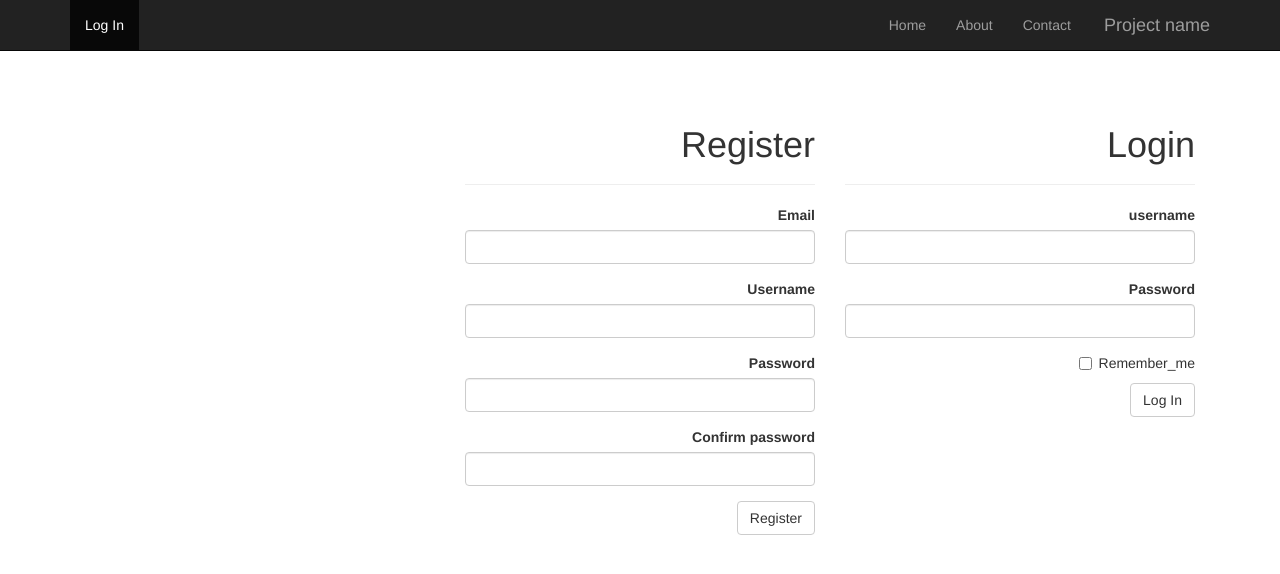
After one commit to AlahmadiKw/amthal, a Flask app: page /auth/authentication in a window 1280 px wide. The commit adds this page. Shown: the top 574 px of the page. Run offline with Flask 2, Linux system fonts and the light colour scheme; some libraries are stand-ins or nearby versions.

Commit message:
added registration (no confirming user yet)

```diff
--- a/app/auth/forms.py
+++ b/app/auth/forms.py
@@ -1,14 +1,11 @@
 from flask.ext.wtf import Form
 from wtforms import StringField, PasswordField, BooleanField, SubmitField
-from wtforms.validators import Required, Length, Email, Regexp
+from wtforms.validators import Required, Length, Email, Regexp, EqualTo
 from werkzeug.security import generate_password_hash, check_password_hash
+from wtforms import ValidationError
 
 from .. import mongo
 from ..models import User
-
-# def EmailAlreadyExist(form, field):
-#     if mongo.db.users.find({'email': field.data}):
-#         raise ValidationError('Email is already used by another user')
 
 class LoginForm(Form):
     regex = '^[A-Za-z][A-Za-z0-9_.]*$'
@@ -19,3 +16,24 @@ class LoginForm(Form):
     password = PasswordField('Password', validators=[Required()])
     remember_me = BooleanField('Remember_me')
     submit = SubmitField('Log In')
+
+
+class RegistrationForm(Form):
+    email = StringField('Email', validators=[Required(), Length(1, 64),
+                                           Email()])
+    username = StringField('Username', validators=[
+        Required(), Length(8,20), Regexp('^[A-Za-z][A-Za-z0-9_.]*$', 0,
+                                          'Usernames must have only letters, '
+                                          'numbers, dots or underscores')])
+    password = PasswordField('Password', validators=[
+        Required(), EqualTo('password2', message='Passwords do not match.')])
+    password2 = PasswordField('Confirm password', validators=[Required()])
+    submit = SubmitField('Register')
+
+    def validate_email(self, field):
+        if User.email_exists(email=field.data):
+            raise ValidationError('Email already registered.')
+
+    def validate_username(self, field):
+        if User.get_user(username=field.data):
+            raise ValidationError('Username already in use.')
--- a/app/auth/views.py
+++ b/app/auth/views.py
@@ -2,22 +2,46 @@ from flask import render_template, redirect, request, url_for, flash
 from flask.ext.login import login_user, logout_user, login_required
 
 from . import auth
-from .forms import LoginForm
+from .forms import LoginForm, RegistrationForm
 from .. import mongo, login_manager
 from ..models import User
 
-@auth.route('/login', methods=['GET', 'POST'])
+
+@auth.route('/login', methods=['POST'])
 def login():
-    form = LoginForm()
-    if form.validate_on_submit():
-        user_doc = User.get_user(form.username.data)
+    login_form = LoginForm(prefix='login')
+    if login_form.validate_on_submit():
+        print 'should not be printed'
+        user_doc = User.get_user(login_form.username.data)
         if user_doc and \
-           User.validate_login(user_doc['password_hash'], form.password.data):
+           User.validate_login(user_doc['password_hash'], login_form.password.data):
             user_obj = User(user_doc['_id'])
             login_user(user_obj)
             return redirect(request.args.get('next') or url_for('main.index'))
         flash('Invalid username or password.', category='alert-danger')
-    return render_template('auth/login.html', form=form)
+    return render_template('auth/authentication.html',
+                           login_form=login_form,
+                           register_form=RegistrationForm(prefix='register'))
+
+
+@auth.route('/register', methods=['POST'])
+def register():
+    register_form = RegistrationForm(prefix='register')
+    if register_form.validate_on_submit():
+        User.add_user(email=register_form.email.data,
+                      username=register_form.username.data,
+                      password=register_form.password.data)
+        flash('You can now login.', category='alert-info')
+    return render_template('auth/authentication.html',
+                           login_form=LoginForm(prefix='login'),
+                           register_form=register_form)
+
+
+@auth.route('/authentication')
+def authentication():
+    return render_template('auth/authentication.html',
+                           login_form=LoginForm(prefix='login'),
+                           register_form=RegistrationForm(prefix='register'))
 
 
 @auth.route('/logout')
--- /dev/null
+++ b/app/templates/auth/authentication.html
@@ -0,0 +1,27 @@
+{% extends "base.html" %}
+{% import "bootstrap/wtf.html" as wtf %}
+
+{% set active_page = "login" %}
+
+{% block title %}Authentication{% endblock %}
+
+{% block page_content %}
+
+<div class="col-md-push-4 col-md-8">
+    <div class="row">
+        <div class="col-md-push-6 col-md-6">
+            <div class="page-header">
+                <h1>Login</h1>
+            </div>
+            {{ wtf.quick_form(login_form, action=url_for("auth.login")) }}
+        </div>
+
+        <div class="col-md-pull-6 col-md-6">
+            <div class="page-header">
+                <h1>Register</h1>
+            </div>
+            {{ wtf.quick_form(register_form, action=url_for("auth.register")) }}
+        </div>
+    </div>
+</div>
+{% endblock %}
--- a/app/templates/base.html
+++ b/app/templates/base.html
@@ -47,7 +47,7 @@
             {% if current_user.is_authenticated %}
             <li><a href="{{ url_for('auth.logout') }}">Log Out</a></li>
             {% else %}
-            <li {{ set_active('login', active_page) }}><a href="{{ url_for('auth.login') }}">Log In</a></li>
+            <li {{ set_active('login', active_page) }}><a href="{{ url_for('auth.authentication') }}">Log In</a></li>
             {% endif %}
          </ul>
         </div><!--/.nav-collapse -->
--- a/manage.py
+++ b/manage.py
@@ -3,7 +3,7 @@ import os
 from flask.ext.script import Manager, Shell
 
 from app import create_app
-from app import mongo
+from app import mongo, mail
 from app.models import User
 
 app = create_app(os.getenv('FLASK_CONFIG') or 'default')
@@ -11,7 +11,7 @@ manager = Manager(app)
 
 
 def make_shell_context():
-    return dict(app=app, User=User, mongo=mongo, )
+    return dict(app=app, User=User, mongo=mongo)
 manager.add_command("shell", Shell(make_context=make_shell_context))
 
 
```
Also changed, not shown: app/models.py (+10 -0 lines), app/templates/auth/login.html (deleted, +0 -15 lines).
